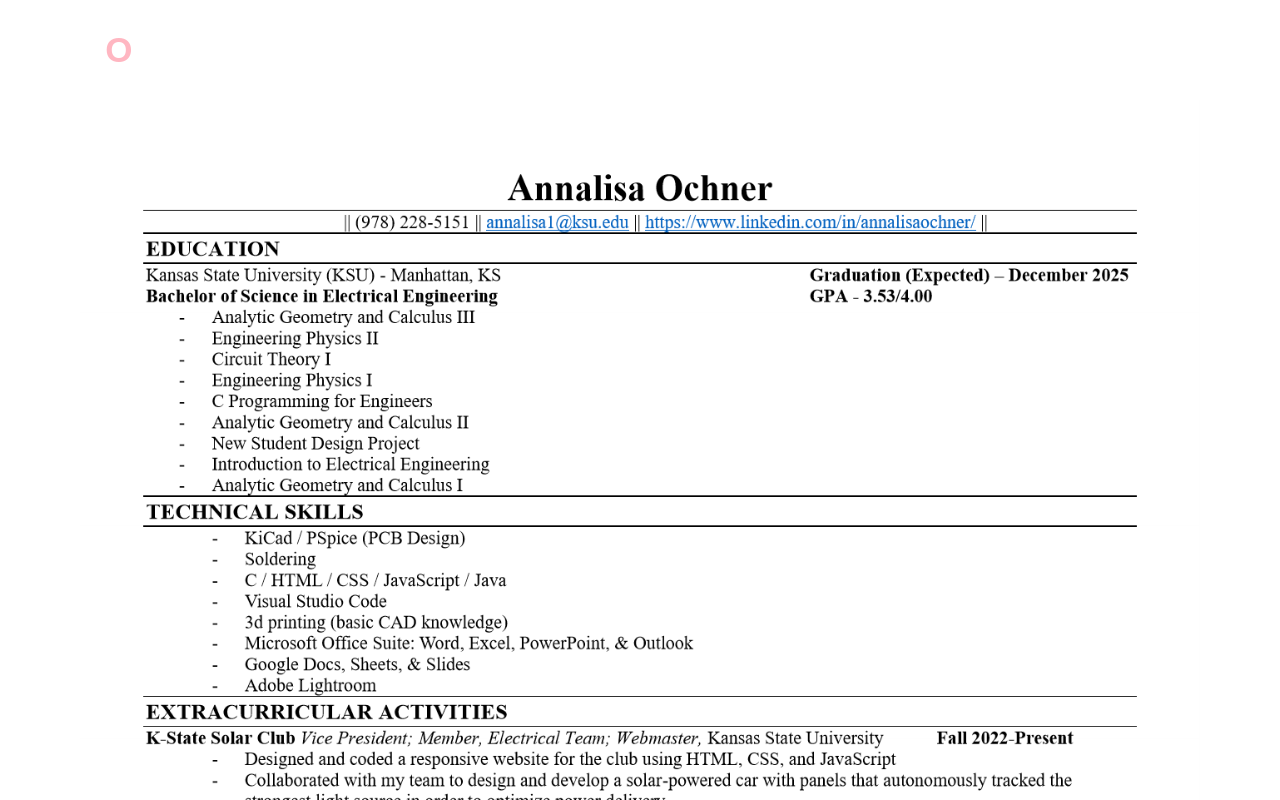
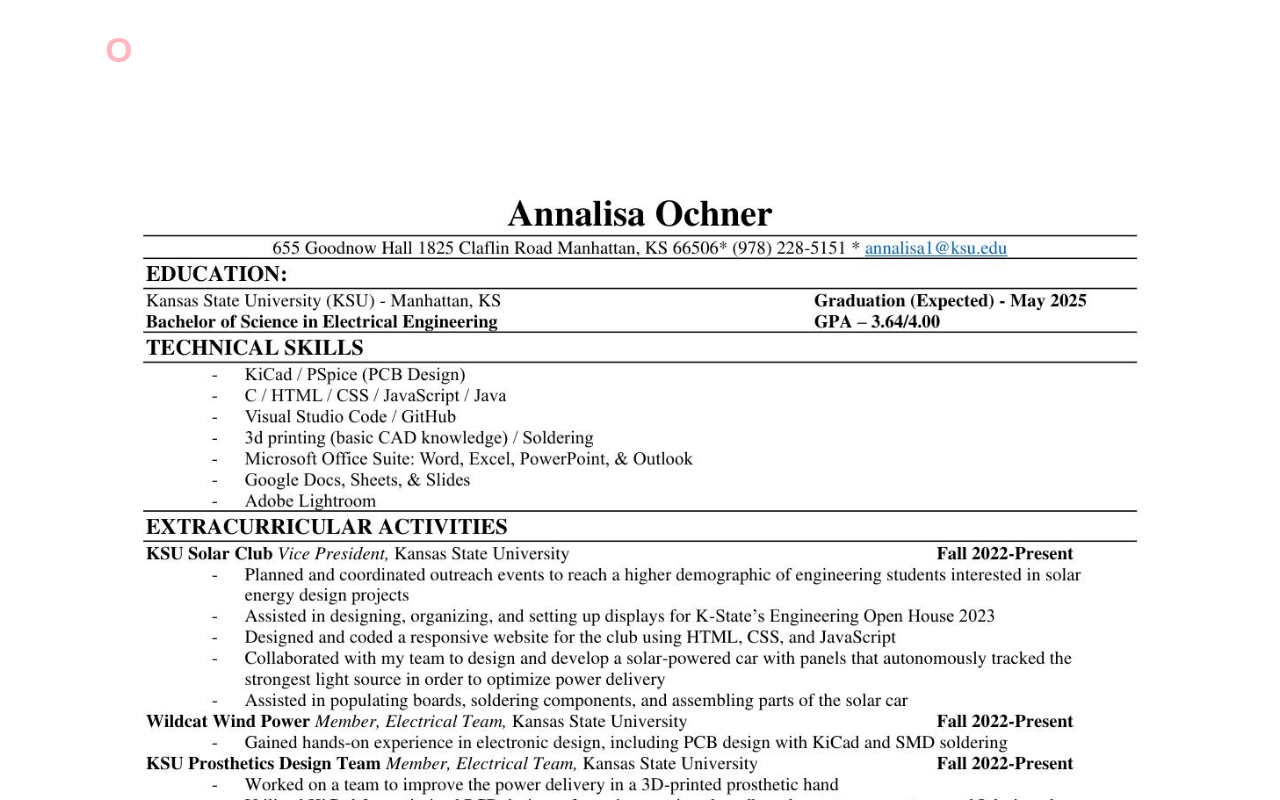
Before and after one commit to the-avenue/the-avenue.github.io, a plain HTML site: page resume.html in a window 1280 px wide. Shown: the top 800 px of the page. Drawn offline with nearby package versions, Linux system fonts and the light colour scheme.

Commit message:
Update resume.html

```diff
--- a/resume.html
+++ b/resume.html
@@ -41,7 +41,7 @@
     <section class="resume" id="resume">
         <div class="max-width">
             <div class="resume-content">
-                <img src="files/Resume.png" alt="resume" style="width:100%">
+                <img src="files/AnnalisaOchnerResumeDecember2023.jpg" alt="resume" style="width:100%">
             </div>
         </div>
     </section>
```
